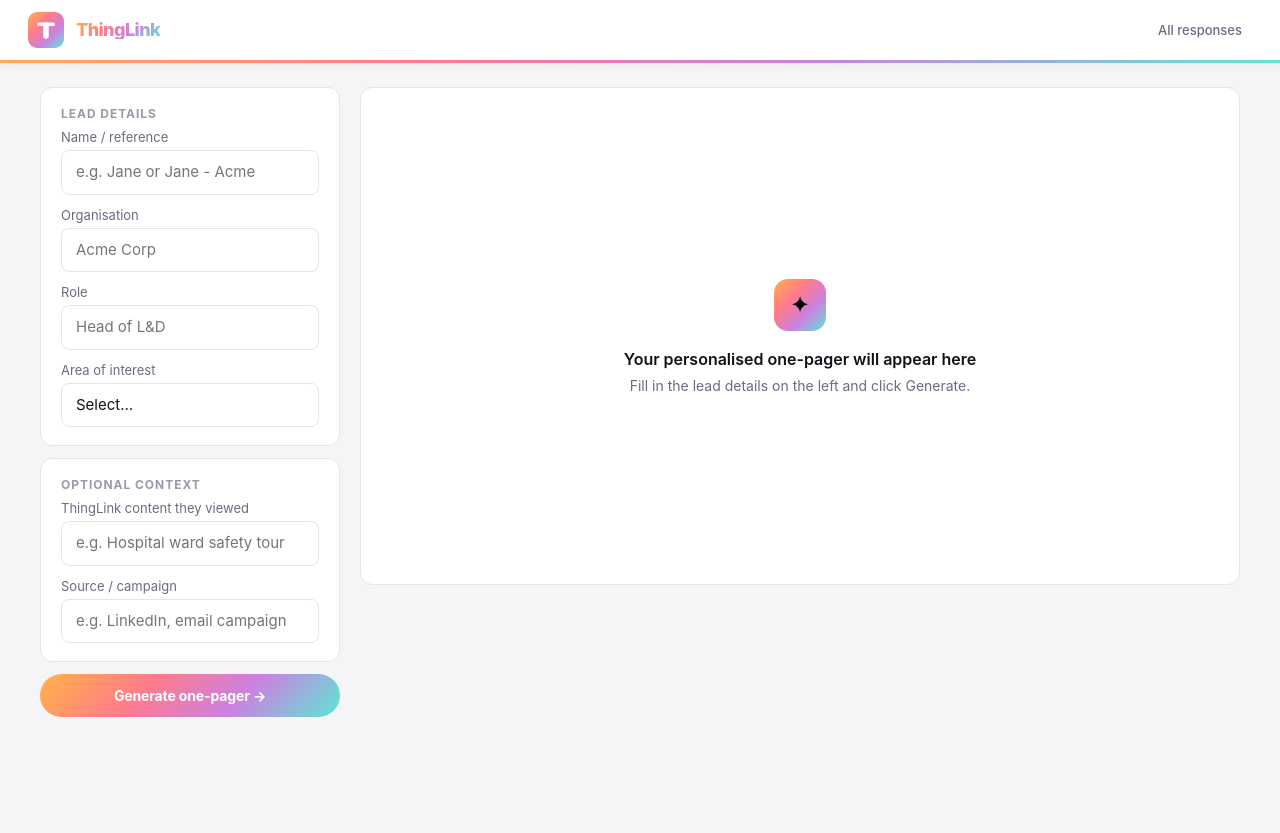
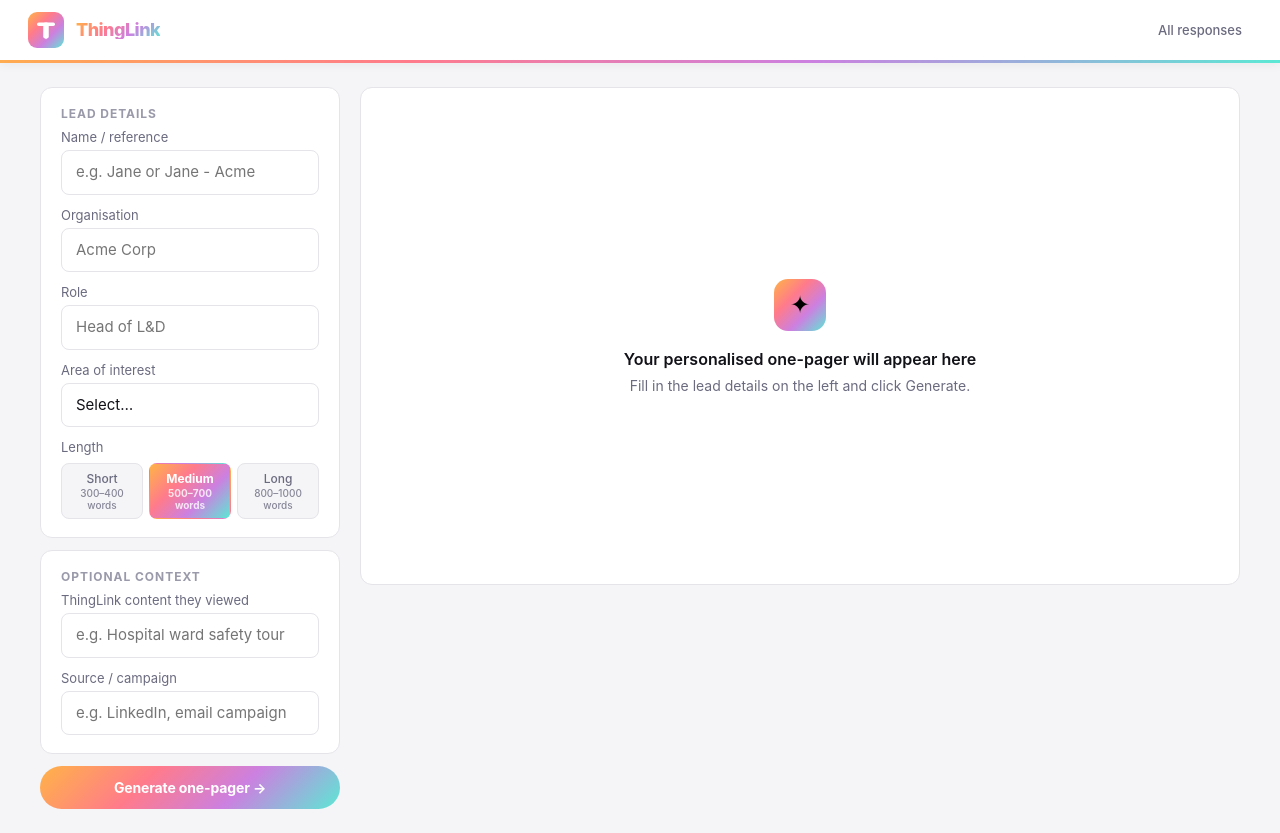
Before and after one commit to Cairnfutures/super-cta-responder, a Next.js app: page /respond in a window 1280 px wide. Before the commit the page ends 800 px from the top, so only its background shows below. Built offline with nearby package versions, Linux system fonts and the light colour scheme.

Commit message:
add short/medium/long length selector

```diff
--- a/app/respond/page.tsx
+++ b/app/respond/page.tsx
@@ -58,11 +58,19 @@ function CopyButton({ getText, text = '⎘ Copy' }: { getText: () => string; tex
   )
 }
 
+type Length = 'short' | 'medium' | 'long'
+const LENGTH_OPTIONS: { id: Length; label: string; desc: string }[] = [
+  { id: 'short',  label: 'Short',  desc: '300–400 words' },
+  { id: 'medium', label: 'Medium', desc: '500–700 words' },
+  { id: 'long',   label: 'Long',   desc: '800–1000 words' },
+]
+
 export default function RespondPage() {
   const [form, setForm] = useState({
     name: '', company: '', role: '', interest: '',
     thinglinkContent: '', source: '',
   })
+  const [length, setLength] = useState<Length>('medium')
   const [loading, setLoading] = useState(false)
   const [error, setError] = useState('')
   const [result, setResult] = useState<{ id: string; title: string; onePagerMd: string } | null>(null)
@@ -104,7 +112,7 @@ export default function RespondPage() {
       const res = await fetch('/api/generate', {
         method: 'POST',
         headers: { 'Content-Type': 'application/json' },
-        body: JSON.stringify(form),
+        body: JSON.stringify({ ...form, length }),
       })
       const data = await res.json()
       if (!res.ok) throw new Error(data.error || 'Generation failed')
@@ -169,6 +177,25 @@ export default function RespondPage() {
                     <option value="">Select…</option>
                     {INTEREST_OPTIONS.map(o => <option key={o} value={o}>{o}</option>)}
                   </select>
+                </div>
+
+                <div>
+                  <label style={{ fontSize: 13, color: C.textSub, display: 'block', marginBottom: 8 }}>Length</label>
+                  <div style={{ display: 'flex', gap: 6 }}>
+                    {LENGTH_OPTIONS.map(opt => (
+                      <button key={opt.id} onClick={() => setLength(opt.id)}
+                        style={{
+                          flex: 1, padding: '7px 4px', fontSize: 12, fontWeight: length === opt.id ? 700 : 500,
+                          color: length === opt.id ? '#fff' : C.textSub,
+                          background: length === opt.id ? C.grad : C.bg,
+                          border: `1px solid ${length === opt.id ? 'transparent' : C.border}`,
+                          borderRadius: 8, cursor: 'pointer', fontFamily: C.sans, textAlign: 'center' as const,
+                        }}>
+                        <div>{opt.label}</div>
+                        <div style={{ fontSize: 10, opacity: 0.8, marginTop: 1 }}>{opt.desc}</div>
+                      </button>
+                    ))}
+                  </div>
                 </div>
 
               </div>
--- a/lib/generate.ts
+++ b/lib/generate.ts
@@ -4,11 +4,20 @@ import { supabaseAdmin } from '@/lib/supabase'
 // ─────────────────────────────────────────
 // Types
 // ─────────────────────────────────────────
+export type OnePagerLength = 'short' | 'medium' | 'long'
+
+const LENGTH_WORDS: Record<OnePagerLength, string> = {
+  short:  '300–400 words',
+  medium: '500–700 words',
+  long:   '800–1000 words',
+}
+
 export interface LeadInput {
   name: string
   company: string
   role: string
   interest: string
+  length?: OnePagerLength
   thinglinkContent?: string
   source?: string
 }
@@ -178,7 +187,8 @@ const CTA_BLOCK = `
 // Main generation function
 // ─────────────────────────────────────────
 export async function generateResponse(input: LeadInput): Promise<GeneratedResponse> {
-  const { name, company, role, interest, thinglinkContent, source } = input
+  const { name, company, role, interest, length = 'medium', thinglinkContent, source } = input
+  const wordCount = LENGTH_WORDS[length]
   const firstName = name.split(' ')[0]
 
   // Fetch testimonials and example in parallel
@@ -256,7 +266,7 @@ HARD RULES:
 - Do NOT invent statistics, case studies, or URLs not listed above
 - Do NOT include https://www.thinglink.com/demo in the body — the CTA block is added separately
 - Do NOT mention a contact person's email address — handled elsewhere
-- 500–700 words total for the one_pager_md
+- Respect the word count specified in the instructions
 
 OUTPUT FORMAT: Respond with a single valid JSON object with these exact keys:
 {
@@ -300,7 +310,7 @@ INSTRUCTIONS:
 2. For "How ThingLink Can Help" — use the feature focus above. Describe 2–3 features with concrete outcomes for their role, not abstract capabilities. E.g. not "Scenario Builder creates branching scenarios" but "With Scenario Builder, your team can practice responding to difficult customer situations in a safe environment — before they face it in real life."
 3. For "What Results Look Like" — weave in the provided customer quotes naturally. Add 1–2 proof points (UNESCO Prize 2018, 96% positive feedback from Keele University research, WCAG 2.2 AA) where they fit. Only name a case study from the approved list if the sector matches.
 4. For "Getting Started" — name the specific plan tier(s) suited to ${company}'s context. Close with a warm, specific invitation: e.g. "I'd love to show you a 30-minute live demo — we can build an example in your context together."
-5. Write 500–700 words total. Every sentence should earn its place.`
+5. Write ${wordCount} total. Every sentence should earn its place.`
 
   const response = await anthropic.messages.create({
     model: GENERATION_MODEL,
```
